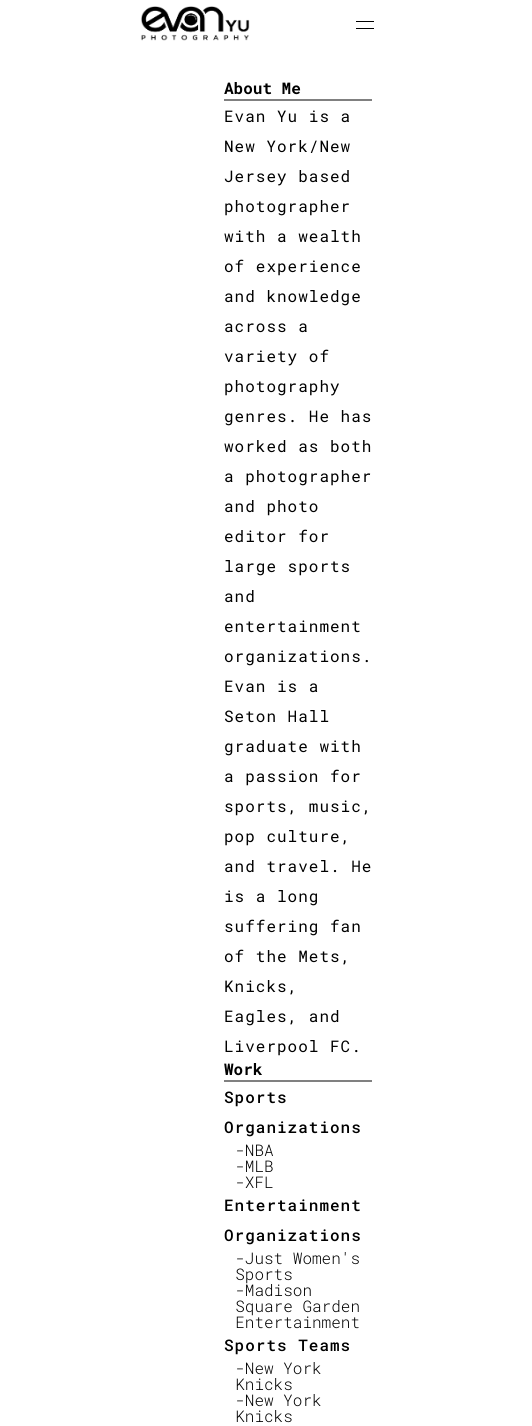
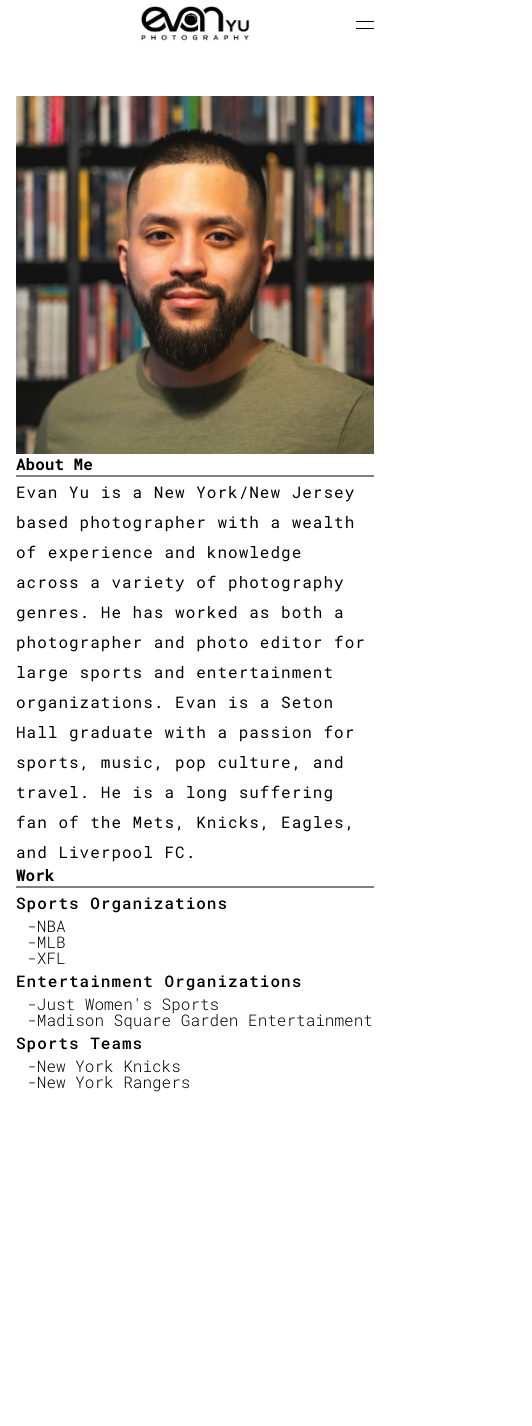
Before and after one commit to KevinLaCarrubba/evanyu-photo-ui, a Next.js app: page /about in a window 390 px wide. Shown: the whole page, 532 px wide, since content can reach past the window. After the commit the page ends 1106 px from the top, so only its background shows below. Built offline with nearby package versions, Linux system fonts and the light colour scheme.

Commit message:
updated about page mobile

```diff
--- a/components/views/About/About.module.scss
+++ b/components/views/About/About.module.scss
@@ -26,3 +26,14 @@
         }
     }
 }
+
+@media only screen and (max-width: 1000px) {
+    .aboutPageContents {
+        margin: 0rem;
+        grid-template-columns: auto;
+        padding: 1rem;
+        .imageContainer {
+            padding: 0;
+        }
+    }
+}
--- a/components/views/About/index.tsx
+++ b/components/views/About/index.tsx
@@ -42,7 +42,7 @@
                 <span>Sports Teams</span>
                 <ul>
                     <li>-New York Knicks</li>
-                    <li>-New York Knicks</li>
+                    <li>-New York Rangers</li>
                 </ul>
             </div>
         </div>
```
